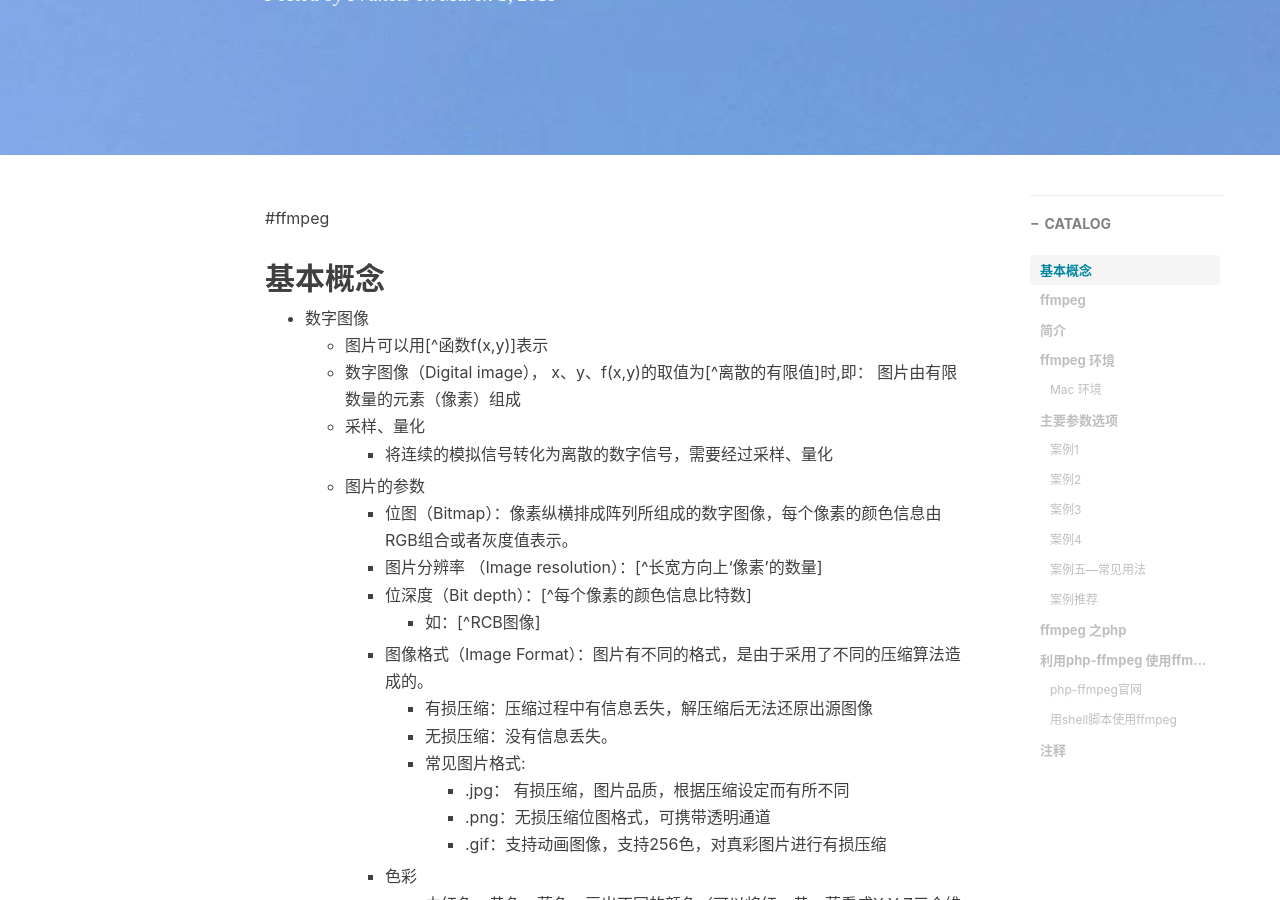
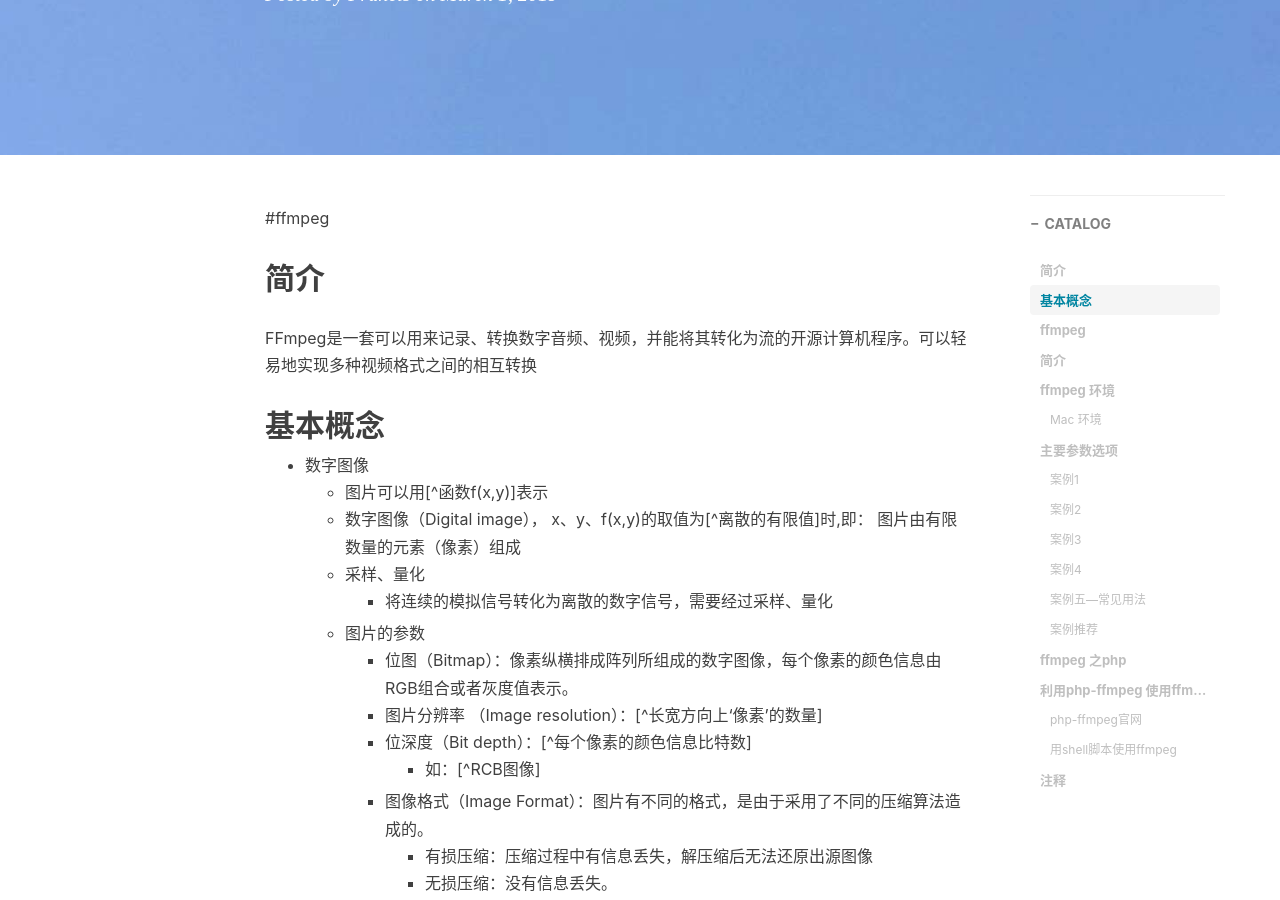
Before and after one commit to laichixin/laichixin.github.com, a Jekyll site: the page built from _posts/2019-03-01-ffmpeg.md, in a window 1280 px wide and 900 px high, scrolled down 368 px. Built offline with Jekyll 4.4.1, drawn with Linux system fonts in a browser that asks for light colours; nearby versions of some CDN libraries; comment, search, counter and statistics services are not loaded.

Commit message:
ffmpeg 添加简介

```diff
--- a/_posts/2019-03-01-ffmpeg.md
+++ b/_posts/2019-03-01-ffmpeg.md
@@ -11,6 +11,12 @@
 ---
 
 #ffmpeg
+
+## 简介
+
+FFmpeg是一套可以用来记录、转换数字音频、视频，并能将其转化为流的开源计算机程序。可以轻易地实现多种视频格式之间的相互转换
+
+
 
 ## 基本概念
 
```
